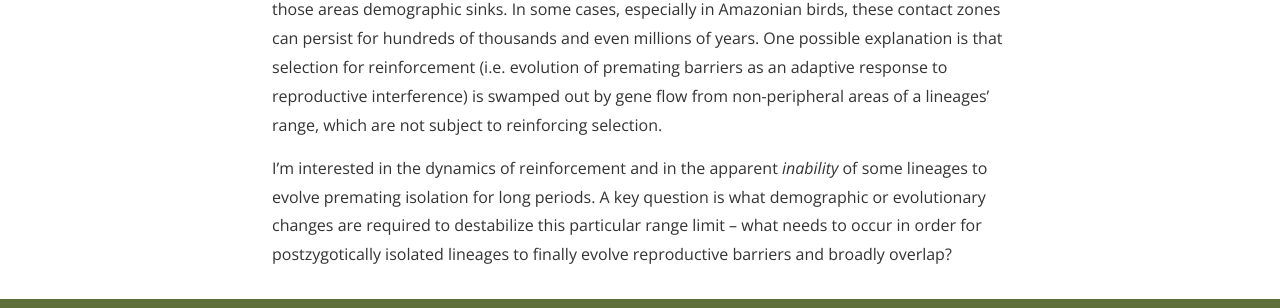
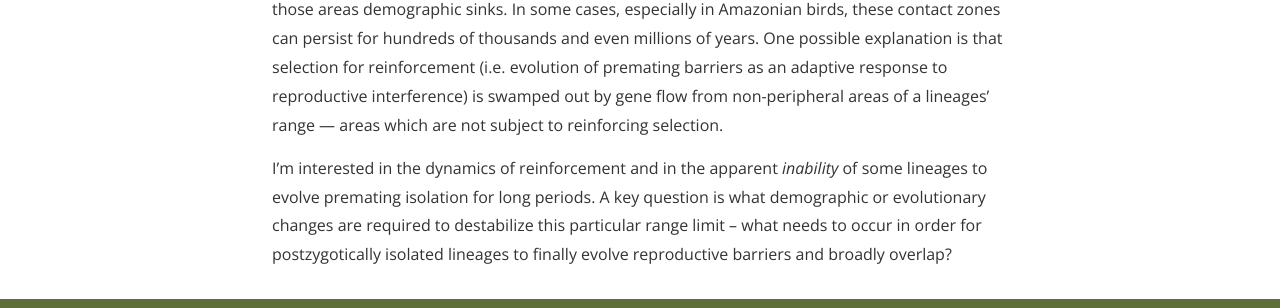
Before and after one commit to SeanASAnderson/SeanASAnderson.github.io, a Jekyll site: the page built from research.md, in a window 1280 px wide and 900 px high, scrolled down 4523 px. Shown: the part 475-783 px from the top of the window. Built offline with Jekyll 4.4.1, drawn with Linux system fonts in a browser that asks for light colours; nearby versions of some CDN libraries; some web fonts are replaced; some of the changed text lies outside the part shown.

```diff
--- a/research.md
+++ b/research.md
@@ -63,6 +63,6 @@
 
 ### 3. Reinforcement and the role of sexual interference in preventing the establishment of sympatry
 
-Sympatric close relatives are expected to exhibit sex-related differences that reduce the rate of costly hybridization and other forms of reproductive interference. A growing body of recent work has suggested that 'good' biological species are often prevented from establishing sympatry due to a lack of such pre-mating isolation, as the production of unfit hybrids in contact zones renders those areas demographic sinks. In some cases, especially in Amazonian birds, these contact zones can persist for hundreds of thousands and even millions of years. One possible explanation is that selection for reinforcement (i.e. evolution of premating barriers as an adaptive response to reproductive interference) is swamped out by gene flow from non-peripheral areas of a lineages' range, which are not subject to reinforcing selection.
+Sympatric close relatives are expected to exhibit sex-related differences that reduce the rate of costly hybridization and other forms of reproductive interference. A growing body of recent work has suggested that 'good' biological species are often prevented from establishing sympatry due to a lack of such pre-mating isolation, as the production of unfit hybrids in contact zones renders those areas demographic sinks. In some cases, especially in Amazonian birds, these contact zones can persist for hundreds of thousands and even millions of years. One possible explanation is that selection for reinforcement (i.e. evolution of premating barriers as an adaptive response to reproductive interference) is swamped out by gene flow from non-peripheral areas of a lineages' range <span>&#8212;</span> areas which are not subject to reinforcing selection.
 
 I'm interested in the dynamics of reinforcement and in the apparent *inability* of some lineages to evolve premating isolation for long periods. A key question is what demographic or evolutionary changes are required to destabilize this particular range limit -- what needs to occur in order for postzygotically isolated lineages to finally evolve reproductive barriers and broadly overlap?
```
